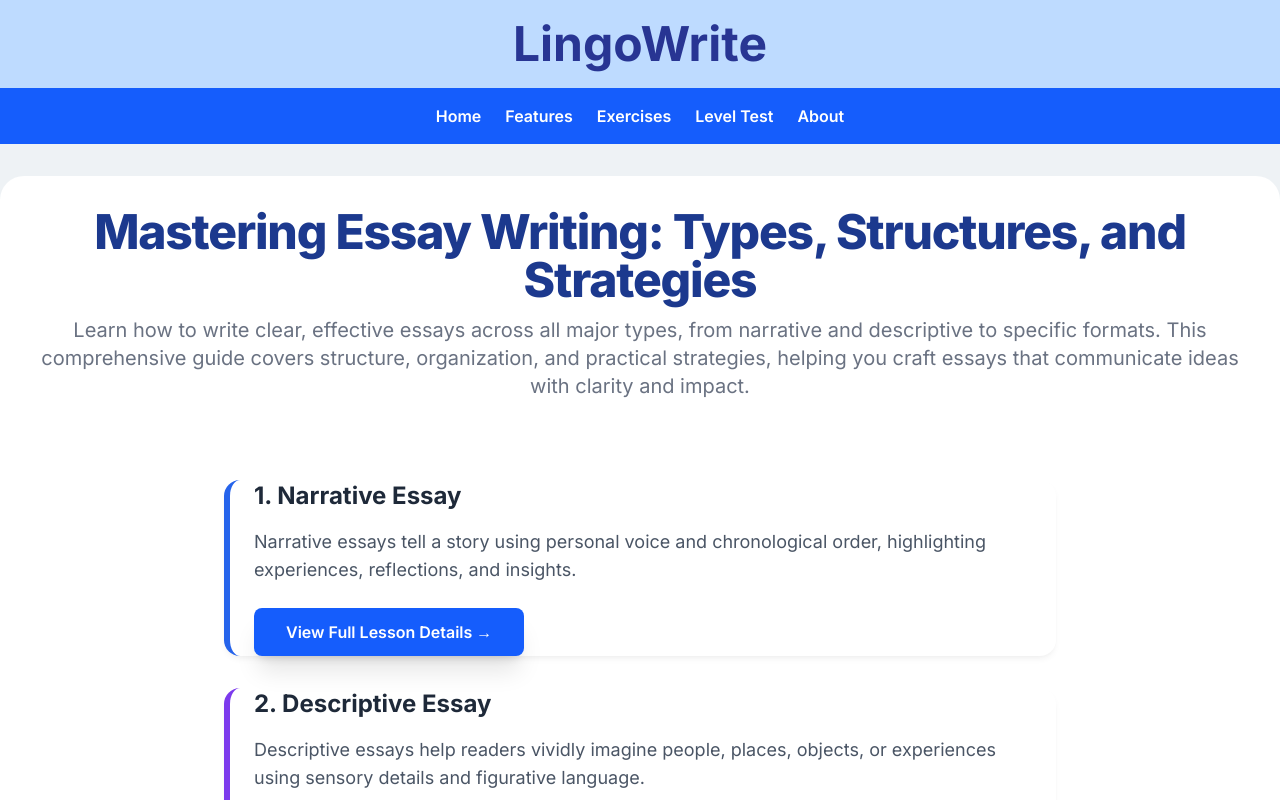
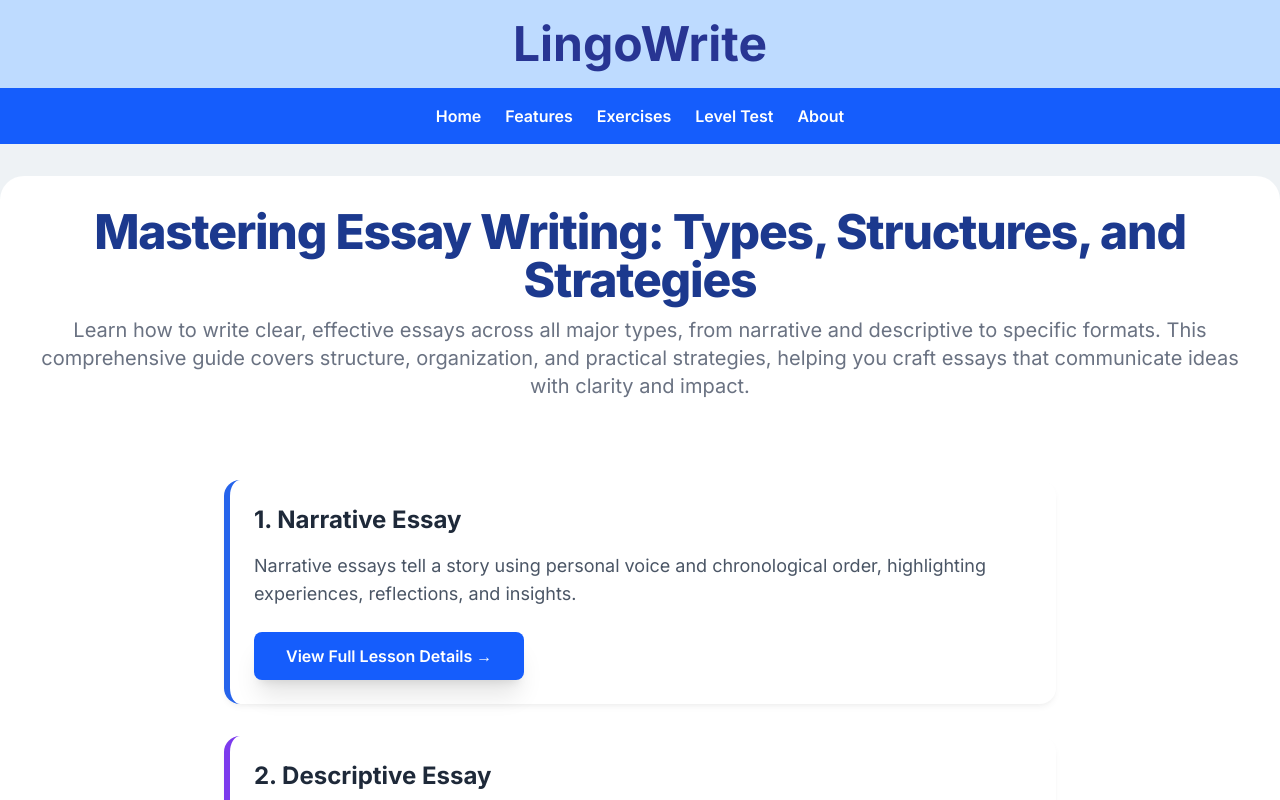
Before and after one commit to Gi-Gina/lingo_write, a Next.js app: page /login/lessons/c1_c2/organizing_essay in a window 1280 px wide. Shown: the top 800 px of the page. Built offline with nearby package versions, Linux system fonts and the light colour scheme.

Commit message:
add py-6 to summary view

```diff
--- a/app/login/lessons/c1_c2/organizing_essay/page.tsx
+++ b/app/login/lessons/c1_c2/organizing_essay/page.tsx
@@ -732,7 +732,7 @@ const LessonCard: React.FC<LessonCardProps> = ({ lessonId, lesson, lessonColor }
             {/* Summary View (Visible when isDetailView is false) */}
             <div
                 id={`lesson-summary-${lessonId}`}
-                className={`content-section  ${isDetailView ? 'hidden' : 'block'}`}
+                className={`content-section py-6  ${isDetailView ? 'hidden' : 'block'}`}
             >
                 <h2 className="text-2xl font-bold text-gray-800 mb-4">{lesson.nav} </h2>
                 <p className="text-lg text-gray-600 mb-6">{lesson.summary}</p>
```
